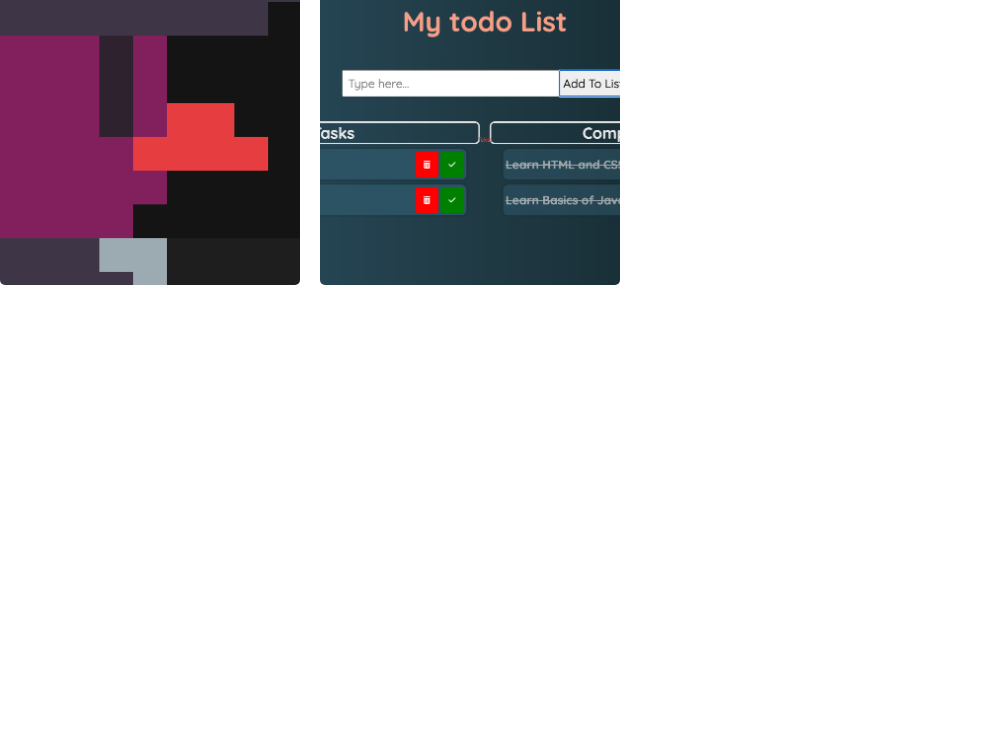
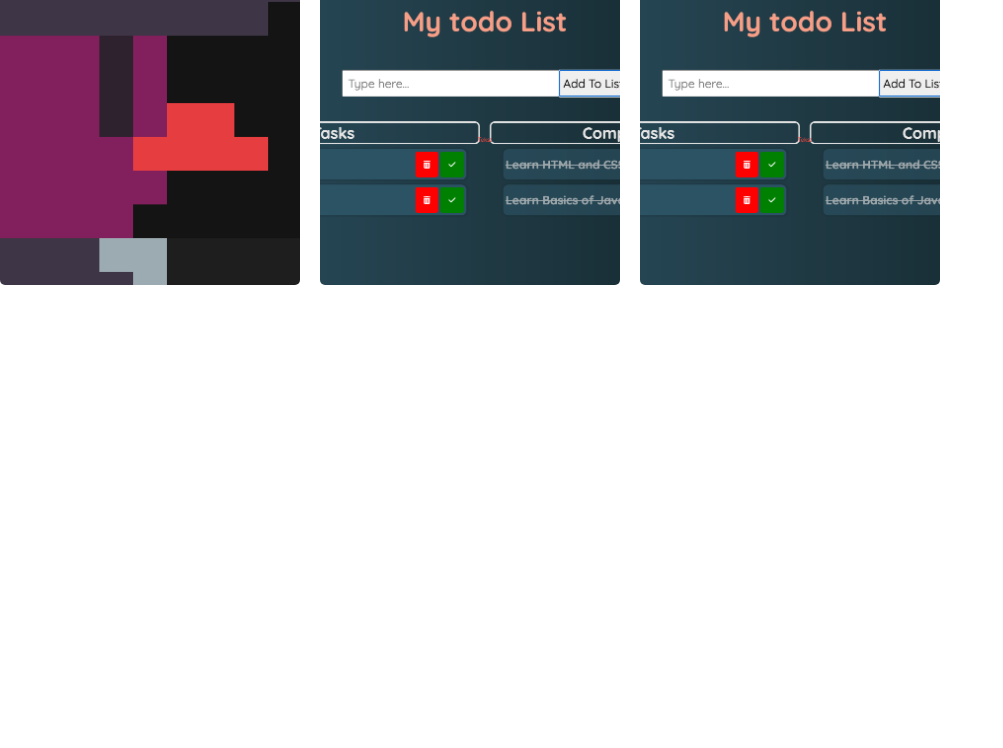
Before and after one commit to K3PAA/Pages, a plain HTML site: page index.html in a window 1280 px wide. Shown: the part 52-800 px from the top of the page, without its empty margins (0-1003 px from the left). Drawn offline with Linux system fonts and the light colour scheme.

Commit message:
Movie Project
New Movie Project

```diff
--- a/index.html
+++ b/index.html
@@ -18,6 +18,10 @@
         <a href="Projects/todoList/index.html">
           <img src="img/projectsCovers/Todo.png" alt="Todo App cover" />
         </a>
+
+        <a href="Projects/Movie /index.html">
+          <img src="img/projectsCovers/Todo.png" alt="Todo App cover" />
+        </a>
       </div>
     </div>
   </body>
```
Also changed, not shown: 1 other file.
